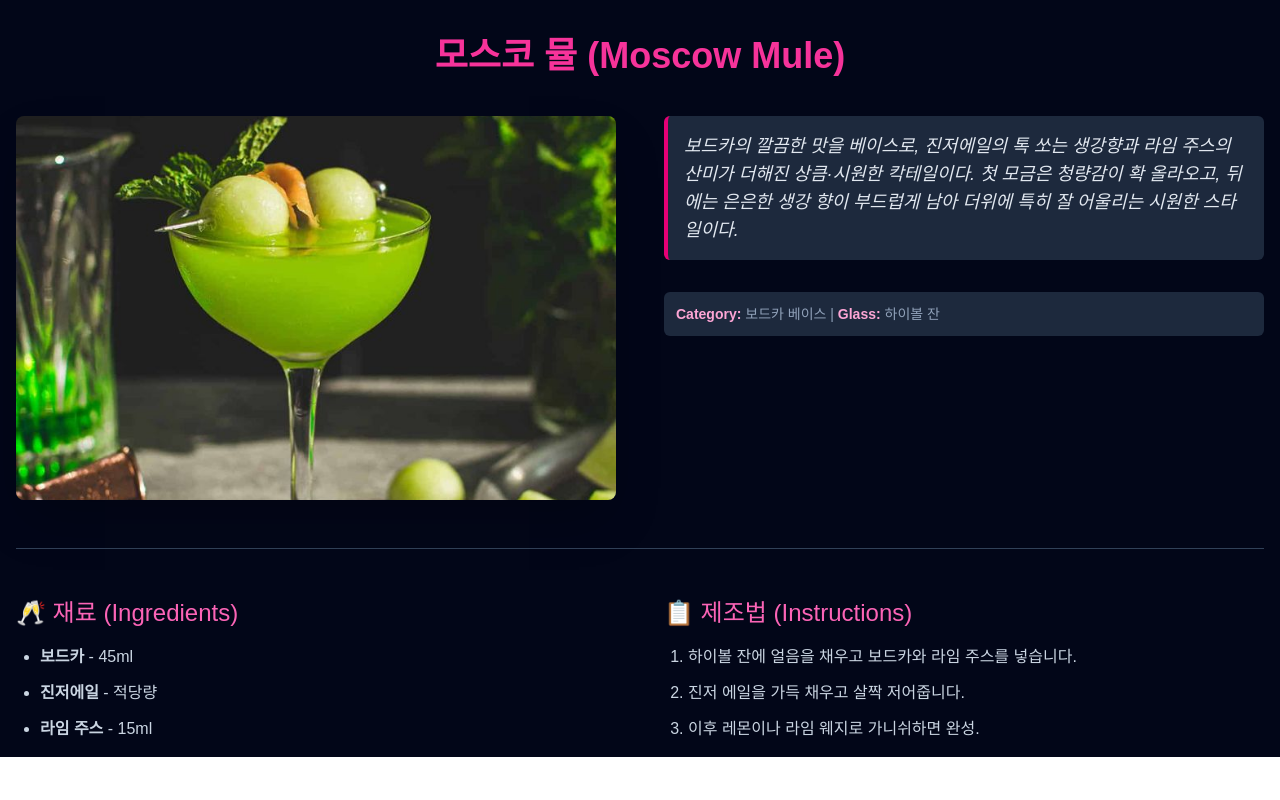
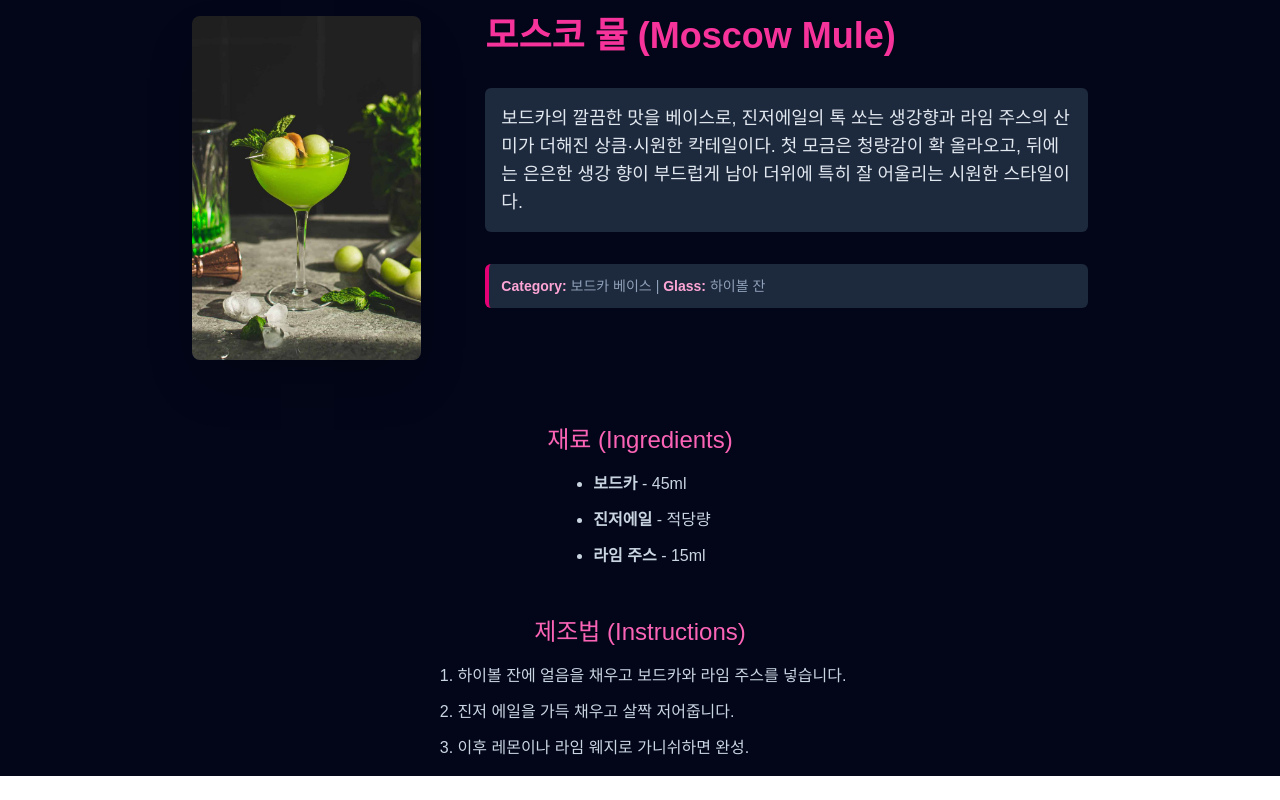
Before and after one commit to junyi04/OBar, a Next.js app: page /detail/1 in a window 1280 px wide. Built offline with nearby package versions, Linux system fonts and the light colour scheme.

Commit message:
refactor: detail 화면 컴포넌트화

```diff
--- a/app/detail/[id]/page.tsx
+++ b/app/detail/[id]/page.tsx
@@ -4,6 +4,10 @@ import { usePathname } from 'next/navigation';
 import cocktailData from "@/lib/cocktails.json";
 import { useEffect, useState } from 'react';
 import { Cocktail } from '@/types/cocktail';
+import { ImageCocktail } from '@/components/detail/ImageCocktail';
+import { HeaderCocktail } from '@/components/detail/HeaderCocktail';
+import { IngredientCocktail } from '@/components/detail/IngredientCocktail';
+import { InstructionCocktail } from '@/components/detail/InstructionCocktail';
 
 export default function DetailPage() {
   const pathname = usePathname();
@@ -23,56 +27,15 @@ export default function DetailPage() {
 
   return (
     <main className="container mx-auto p-4 bg-slate-950 text-slate-200">
-      <h1 className="text-4xl font-bold text-center text-pink-500 mt-5 mb-10">{cocktail.name}</h1>
-
-      <div className="grid grid-cols-1 lg:grid-cols-2 gap-12">
-        <div className="relative w-full h-80 lg:h-96">
-          {/* 이미지 */}
-          <img
-            src={cocktail.image}
-            alt={cocktail.name}
-            className="w-full h-full object-cover rounded-lg shadow-2xl"
-          />
-        </div>
-
-        {/* 칵테일 설명 */}
-        <div className="flex flex-col">
-          <p className="text-lg mb-8 bg-slate-800 p-4 rounded-md italic border-l-4 border-pink-600">
-            {cocktail.description}
-          </p>
-
-          {/* 메타 정보 */}
-          <div className="mb-8 p-3 bg-slate-800 rounded-md">
-            <p className="text-sm text-slate-400">
-                <span className="font-semibold text-pink-300">Category:</span> {cocktail.category} |
-                <span className="font-semibold text-pink-300"> Glass:</span> {cocktail.glass}
-            </p>
-          </div>
-        </div>
+      {/* 상단 */}
+      <div className="flex flex-col items-center gap-12 lg:grid lg:grid-cols-[auto_1fr] lg:items-start lg:gap-16 max-w-4xl mx-auto">
+        <ImageCocktail image={cocktail.image} name={cocktail.name} />
+        <HeaderCocktail cocktail={cocktail} />
       </div>
 
-      {/* 재료 / 제조법 */}
-      <div className="mt-12 pt-6 border-t border-slate-700 grid md:grid-cols-2 gap-12">
-        <div>
-          <h2 className="text-2xl mt-6 mb-4 text-pink-400">🥂 재료 (Ingredients)</h2>
-          <ul className="list-disc pl-6 space-y-3">
-            {cocktail.ingredients.map((ingredient, index) => (
-              <li key={index} className="text-slate-300">
-                <span className="font-semibold">{ingredient.item}</span> - {ingredient.amount}
-              </li>
-            ))}
-          </ul>
-        </div>
-
-        <div>
-          <h2 className="text-2xl mt-6 mb-4 text-pink-400">📋 제조법 (Instructions)</h2>
-          <ol className="list-decimal pl-6 space-y-3">
-            {cocktail.instructions.map((instruction, index) => (
-              <li key={index} className="text-slate-300">{instruction}</li>
-            ))}
-          </ol>
-        </div>
-      </div>
+      {/* 하단 */}
+      <IngredientCocktail ingredients={cocktail.ingredients} />
+      <InstructionCocktail instructions={cocktail.instructions} />
     </main>
   );
 };
--- /dev/null
+++ b/components/detail/HeaderCocktail.tsx
@@ -0,0 +1,22 @@
+import { Cocktail } from "@/types/cocktail";
+
+export const HeaderCocktail = ({ cocktail }: { cocktail: Cocktail }) => {
+  return (
+    <div className="flex flex-col gap-8 w-full">
+      <h1 className="text-4xl font-bold text-center lg:text-left text-pink-500">
+        {cocktail.name}
+      </h1>
+
+      <p className="text-lg bg-slate-800 p-4 rounded-md">
+        {cocktail.description}
+      </p>
+
+      <div className="p-3 bg-slate-800 rounded-md border-l-4 border-pink-600">
+        <p className="text-sm text-slate-400">
+          <span className="font-semibold text-pink-300">Category:</span> {cocktail.category} |
+          <span className="font-semibold text-pink-300"> Glass:</span> {cocktail.glass}
+        </p>
+      </div>
+    </div>
+  );
+}
--- /dev/null
+++ b/components/detail/ImageCocktail.tsx
@@ -0,0 +1,11 @@
+export const ImageCocktail = ({ image, name }: { image: string; name: string }) => {
+  return (
+    <div className="flex justify-center items-center w-full h-86">
+      <img
+        src={image}
+        alt={name}
+        className="h-full object-cover rounded-lg shadow-2xl"
+      />
+    </div>
+  );
+}
--- /dev/null
+++ b/components/detail/IngredientCocktail.tsx
@@ -0,0 +1,16 @@
+import { Cocktail } from "@/types/cocktail";
+
+export const IngredientCocktail = ({ ingredients }: { ingredients: Cocktail["ingredients"] }) => {
+  return (
+    <div className="mt-16 flex flex-col justify-center items-center">
+      <h2 className="text-2xl mb-4 text-pink-400">재료 (Ingredients)</h2>
+      <ul className="list-disc pl-6 space-y-3">
+        {ingredients.map((ingredient, index) => (
+          <li key={index} className="text-slate-300">
+            <span className="font-semibold">{ingredient.item}</span> - {ingredient.amount}
+          </li>
+        ))}
+      </ul>
+    </div>
+  );
+}
--- /dev/null
+++ b/components/detail/InstructionCocktail.tsx
@@ -0,0 +1,12 @@
+export const InstructionCocktail = ({ instructions }: { instructions: string[] }) => {
+  return (
+    <div className="mt-12 flex flex-col justify-center items-center">
+      <h2 className="text-2xl mb-4 text-pink-400">제조법 (Instructions)</h2>
+      <ol className="list-decimal pl-6 space-y-3">
+        {instructions.map((step, index) => (
+          <li key={index} className="text-slate-300">{step}</li>
+        ))}
+      </ol>
+    </div>
+  );
+}
```
